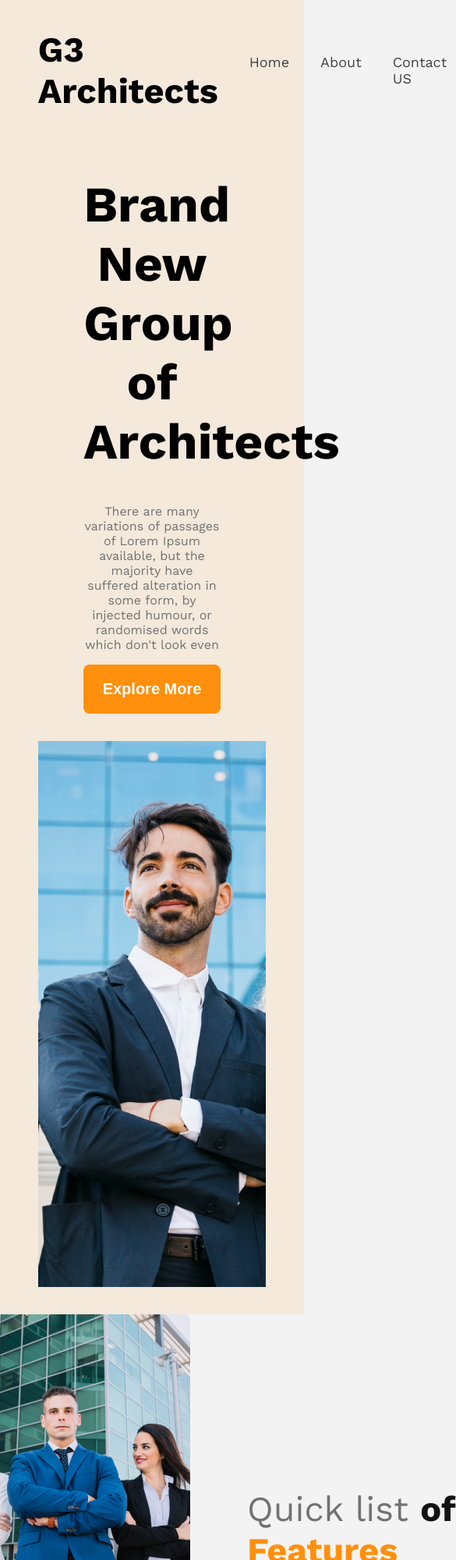
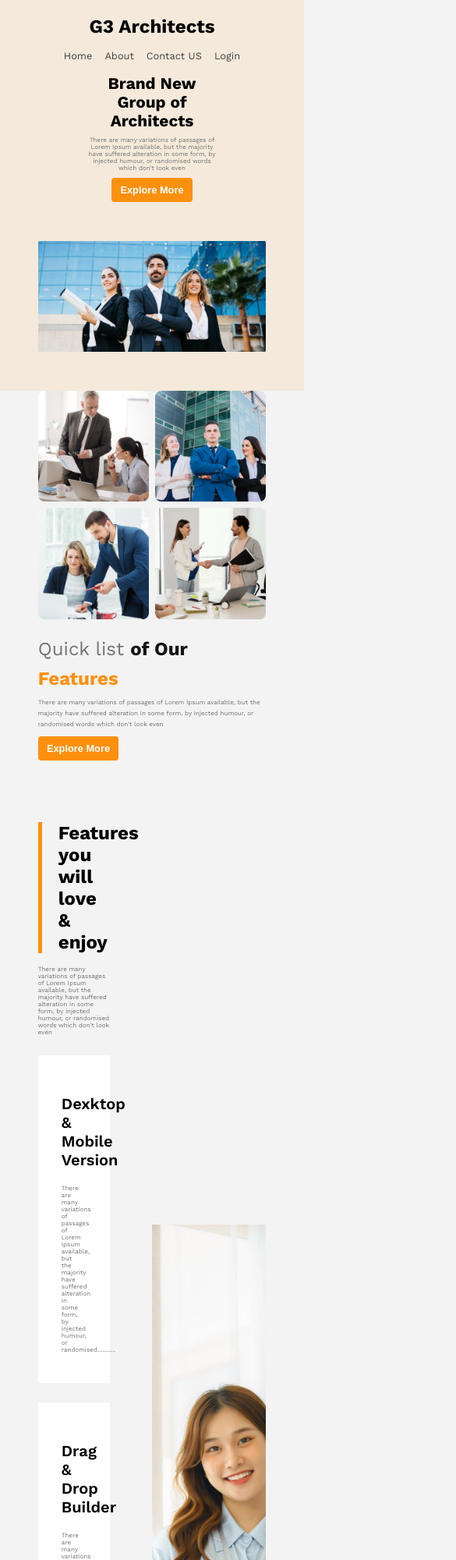
Before and after one commit to Rasel-0/Development, a plain HTML site: page g3-architects-resources/g3.html in a window 390 px wide. Shown: the top 2000 px of the page at 78% size, 585 px wide, since content can reach past the window. Drawn offline with nearby package versions, Linux system fonts and the light colour scheme; a web font is replaced by a local one.

Commit message:
responsive added to g3

```diff
--- a/g3-architects-resources/g3.css
+++ b/g3-architects-resources/g3.css
@@ -5,7 +5,8 @@
   font-weight: 400;
   font-style: normal;
 }
-body {
+html,body {
+  font-size: 16px;
   background: #f3f3f3;
   max-width: 1920px;
   margin: 0 auto;
@@ -25,18 +26,19 @@ body {
   align-items: center;
 }
 .part1 > h1 {
-  font-size: 45px;
+  font-size: 3rem;
   font-weight: 700;
 }
 .part2 > ul > a {
-  font-size: 18px;
+  font-size: 1.2rem;
   text-decoration: none;
   list-style: none;
   color: #424242;
 }
 .part2 > ul {
   display: flex;
-  gap: 40px;
+  gap: 2.5rem;
+  padding: 0px;
 }
 
 .container-2 {
@@ -58,12 +60,10 @@ body {
 }
 
 .img-holder {
-  width: 100%;
-  height: 770px;
-  background-image: url(/images/banner.png);
-  background-position: center;
-  background-repeat: no-repeat;
+   width: 100%;
+   margin: 50px 0;
 }
+
 .btn {
   padding: 20px 25px;
   border: none;
@@ -73,6 +73,7 @@ body {
   background-color: rgba(255, 144, 14, 1);
   color: white;
 }
+
 /* 2nd page  */
 .second-page {
   width: 75%;
@@ -83,42 +84,20 @@ body {
   display: flex;
   justify-content: center;
   align-items: center;
-  gap: 73px;
+  gap: 4.5rem;
 }
-.e > p {
-  width: 537px;
-}
-
 .grid {
   display: grid;
-  grid-template-columns: 342px 342px;
-  grid-template-rows: 342px 342px;
-  gap: 24px;
+  grid-template-columns: 1fr 1fr;
+  gap: 1.5rem;
+}
+.grid>img{
+  width: 100%;
   border-radius: 8px;
-}
-.a {
-  background-image: url(/images/team1.png);
-  background-repeat: no-repeat;
-  background-position: center;
-}
-.b {
-  background-image: url(/images/team2.png);
-  background-repeat: no-repeat;
-  background-position: center;
-}
-.c {
-  background-image: url(/images/team3.png);
-  background-repeat: no-repeat;
-  background-position: center;
-}
-.d {
-  background-image: url(/images/team4.png);
-  background-repeat: no-repeat;
-  background-position: center;
 }
 
 .e > p {
-  line-height: 26px;
+  line-height: 27px;
   color: #727272;
 }
 #one {
@@ -136,6 +115,7 @@ body {
   font-weight: 700;
   color: rgba(255, 144, 14, 1);
 }
+
 /* page three  */
 
 .page-three {
@@ -188,6 +168,7 @@ body {
   font-size: 70px;
   font-weight: 700;
 }
+
 .page-four,.page-five{
     width: 75%;
     margin: 0 auto;
@@ -196,6 +177,7 @@ body {
 
 .box-container {
   display: flex;
+  /* flex-wrap: wrap; */
   justify-content: space-around;
 }
 .box {
@@ -239,8 +221,166 @@ body {
     justify-content: space-between;
 }
 .img-con>img{
+    /* width: 50px; */
     filter: grayscale(100%);
 }
 .sponser{
     text-align: center;
 }
+
+        @media screen and (max-width: 576px) {
+        .container-1{
+
+         flex-direction: column;
+         justify-content: center;
+        }
+        .part1 > h1 {
+          font-size: 1.5rem;
+          margin-bottom: 0px;
+        }
+        .part2{
+          margin: 0;
+        }
+        .part2 > ul > a {
+          font-size: 0.8rem;
+        }
+        .part2 > ul {
+          gap: 1rem;
+        }
+        .container-2 > .heading > h1 {
+          font-size: 1.3rem;
+          margin: 0;
+        }
+       .btn {
+         padding: .5rem .7rem;
+         border: none;
+         border-radius: 4px;
+         font-size: 0.8rem;
+         font-weight: 600;
+         background-color: rgba(255, 144, 14, 1);
+         color: white;
+       }
+       .container-2 > .heading > p {
+         font-size: 0.5rem;
+       }
+       .img-container {
+         gap: 1rem;
+         flex-direction: column;
+       }
+       .grid {
+         gap: .5rem;
+       }
+       p{
+         font-size: 0.5rem;
+       }
+       .e > p {
+         line-height: 14px;
+       }
+       .e>h1{
+         margin: 0;
+       }
+       #one,#two,#three {
+         font-size: 1.5rem;
+       }
+       /* page three */
+
+       .page-three {
+        margin: 25px auto;
+      }
+      .part-one {
+        padding: 38px 0;
+        margin-right: 54px;
+      }
+      .part-one div {
+        margin-top: 25px;
+        box-sizing: border-box;
+        padding: 30px 42px 30px 30px;
+        background: #ffffff;
+      }
+      .part-one p {
+        color: #727272;
+      }
+      .part-one h3 {
+        font-size: 20px;
+        font-weight: 600;
+      }
+      .part-one > h1 {
+        font-size: 1.5rem;
+        padding-left: 21px;
+      }
+      .part-two {
+        background-image: url(/images/architect.png);
+        background-position: center;
+        background-repeat: no-repeat;
+        display: flex;
+        align-items: end;
+      }
+      .part-two > p {
+        margin: 0;
+        background: rgba(255, 144, 14, 1);
+        text-align: center;
+        color: white;
+        line-height: 40px;
+        font-size: 25px;
+        font-weight: 500;
+        padding: 42px 45px;
+      }
+      .part-two > p > span {
+        line-height: 65px;
+        font-size: 70px;
+        font-weight: 700;
+      }
+      .page-four,.page-five{
+          width: 75%;
+          margin: 0 auto;
+          margin-bottom: 100px;
+      }
+
+
+      .box-container {
+        /* flex-direction: column; */
+        gap: 5px;
+      }
+      .box {
+        width: 90px;
+        height: 80px;
+        padding: 2px;
+        border: 1px solid #ff900e;
+        border-radius: 4px;
+      }
+      .box>img{
+        width: 25px;
+      }
+      .box > h3 {
+        margin: 0px;
+        font-size: 1rem;
+      }
+      .box > p {
+        margin: 0;
+        font-size: 0.8rem;
+      }
+      /* page four */
+      .page-four,.page-five{
+        margin-bottom: 25px;
+    }
+    .page-four>h1{
+      font-size: 1.5rem;
+    }
+    .page-five h3{
+      font-size: 1.4rem;
+    }
+    .img-con{
+      margin: 0;
+      justify-content: center;
+      gap: 10px;
+    }
+    .img-con>img{
+      width: 60px;
+    }
+    .sponser>p{
+      margin: 10px;
+      line-height: 1rem;
+    }
+
+
+      }
--- a/g3-architects-resources/g3.html
+++ b/g3-architects-resources/g3.html
@@ -7,6 +7,7 @@
     <link rel="stylesheet" href="/g3.css" />
   </head>
   <body class="work-sans">
+
     <div class="first-page">
         <div class="intro">
             <nav class="container-1">
@@ -22,24 +23,22 @@
             </nav>
             <div class="container-2">
                  <div class="heading">
-
                     <h1>Brand New<br> Group of Architects</h1>
                     <p>There are many variations of passages of Lorem Ipsum available, but the majority have suffered alteration in some form, by injected humour, or randomised words which don't look even</p>
                  </div>
-
                     <button class="btn">Explore More</button>
-                    <div class="img-holder"> </div>
+                        <img class="img-holder" src="/images/banner.png" alt="">
             </div>
         </div>
     </div>
-
+    <!-- 2nd-page -->
     <div class="second-page">
         <div class="img-container" >
             <div class="grid">
-                <div class="a"></div>
-                <div class="b"></div>
-                <div class="c"></div>
-                <div class="d"></div>
+                <img src="/images/team1.png" alt="">
+                <img src="/images/team2.png" alt="">
+                <img src="/images/team3.png" alt="">
+                <img src="/images/team4.png" alt="">
             </div>
             <div class="e">
                 <h1>
@@ -80,6 +79,7 @@
                 <p>There are many variations of passages of Lorem Ipsum available, but the majority have suffered alteration in some form, by injected humour, or randomised...........</p>
             </div>
         </div >
+
         <div class="part-two">
         <p><span>10+Year</span><br>Experience</p>
         </div>
@@ -92,7 +92,6 @@
         <p>There are many variations of passages of Lorem Ipsum available, but the majority have suffered alteration.</p>
         <div class="box-container">
             <div class="box">
-
                 <img src="/Group 22.png" alt="">
                 <h3>54</h3>
                 <p>Awards Winnings</p>
```
Lines whose indentation alone changed are shown as unchanged.
